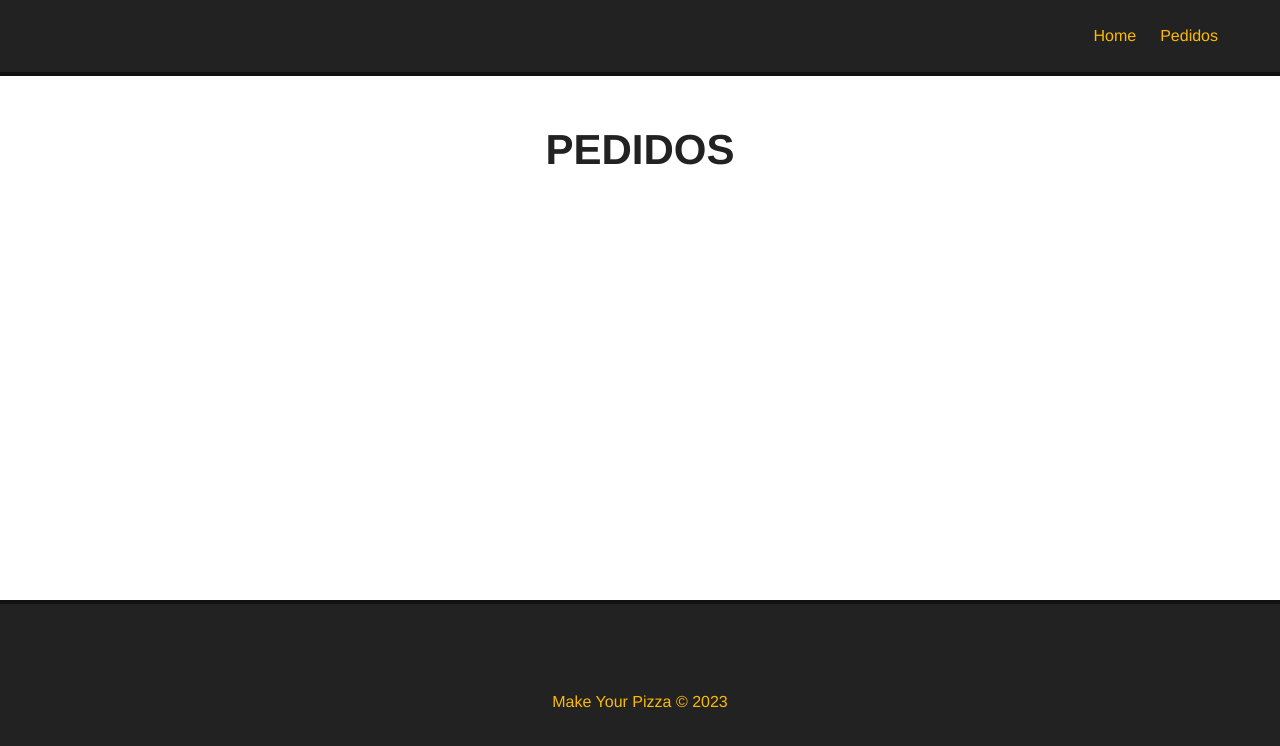
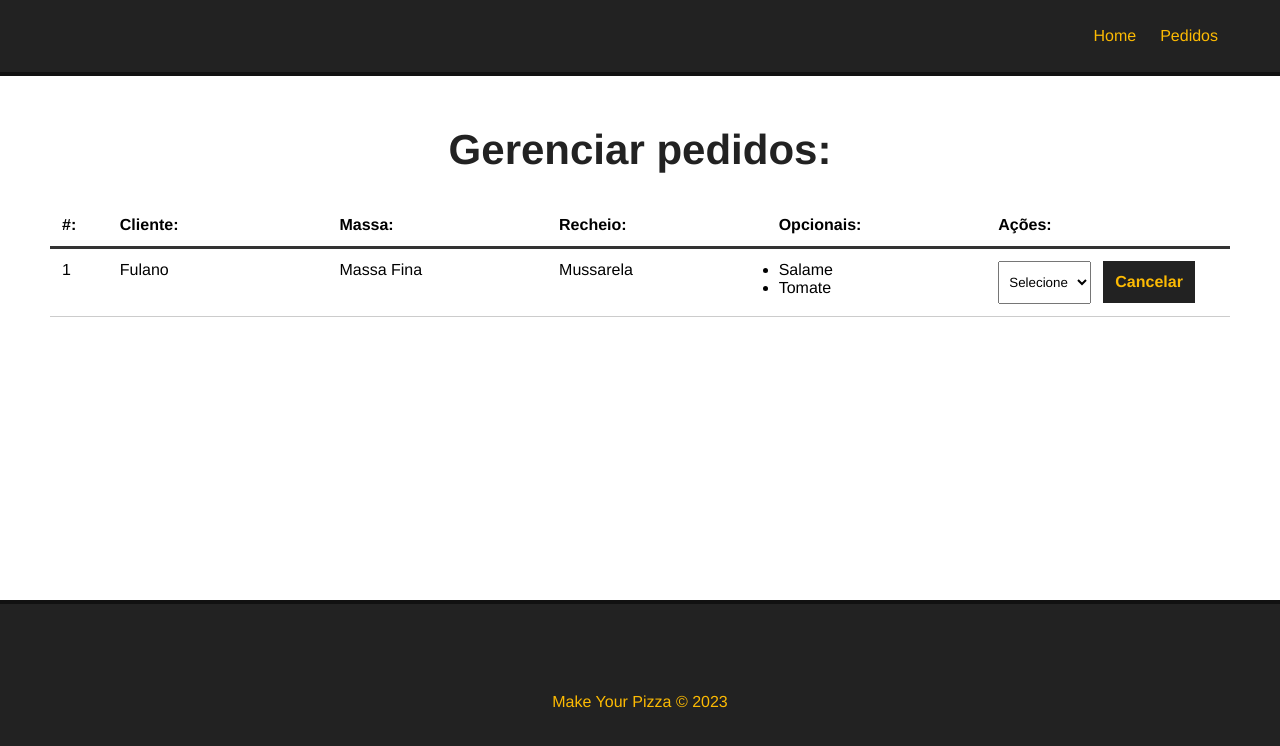
Before and after one commit to brnodionisio23/projeto-pizzaria, a Vue app: page /Pedidos in a window 1280 px wide. Shown: the top 746 px of the page. Built offline with nearby package versions, Linux system fonts and the light colour scheme.

Commit message:
Dashboard CSS

```diff
--- a/db/db.json
+++ b/db/db.json
@@ -141,6 +141,16 @@
       ],
       "status": "Solicitado",
       "id": 6
+    },
+    {
+      "nome": "futano",
+      "massa": "Fina",
+      "recheio": "Mussarela",
+      "opcionais": [
+        "Bacon"
+      ],
+      "status": "Solicitado",
+      "id": 7
     }
   ]
 }
--- /dev/null
+++ b/src/components/Dashboard.vue
@@ -0,0 +1,99 @@
+<template>
+    <div id="pizza-table">
+        <div>
+            <div id="pizza-table-heading">
+                <div class="order-id">#:</div>
+                <div>Cliente:</div>
+                <div>Massa:</div>
+                <div>Recheio:</div>
+                <div>Opcionais:</div>
+                <div>Ações:</div>
+            </div>
+        </div>
+        <div id="pizza-table-rows">
+            <div class="pizza-table-row">
+                <div class="order-number">1</div>
+                <div>Fulano</div>
+                <div>Massa Fina</div>
+                <div>Mussarela</div>
+                <div>
+                    <ul>
+                        <li>Salame</li>
+                        <li>Tomate</li>
+                    </ul>
+                </div>
+                <div>
+                    <select name="status" id="status">
+                        <option value="">Selecione</option>
+                    </select>
+                    <button class="delete-btn">Cancelar</button>
+                </div>
+            </div>
+
+        </div>
+    </div>
+</template>
+
+<script>
+export default {
+    name: "Dashboard"
+}
+</script>
+
+<style scoped>
+#pizza-table {
+    max-width: 1200px;
+    margin: 0 auto;
+}
+
+#pizza-table-heading,
+#pizza-table-rows,
+.pizza-table-row {
+    display: flex;
+    flex-wrap: wrap;
+}
+
+#pizza-table-heading {
+    font-weight: bold;
+    padding: 12px;
+    border-bottom: 3px solid #333;
+}
+
+.pizza-table-row {
+    width: 100%;
+    padding: 12px;
+    border-bottom: 1px solid #CCC;
+}
+
+#pizza-table-heading div,
+.pizza-table-row div {
+    width: 19%;
+}
+
+#pizza-table-heading .order-id,
+.pizza-table-row .order-number {
+    width: 5%;
+}
+
+select {
+    padding: 12px 6px;
+    margin-right: 12px;
+}
+
+.delete-btn {
+    background-color: #222;
+    color: #fcba03;
+    font-weight: bold;
+    border: 2px solid #222;
+    padding: 10px;
+    font-size: 16px;
+    margin: 0 auto;
+    cursor: pointer;
+    transition: .5s;
+}
+
+.delete-btn:hover {
+    background-color: transparent;
+    color: #222;
+}
+</style>
--- a/src/views/Pedidos.vue
+++ b/src/views/Pedidos.vue
@@ -1,5 +1,16 @@
 <template>
     <div class="main-container">
-        <h1>PEDIDOS</h1>
+        <h1>Gerenciar pedidos:</h1>
+        <Dashboard/>
     </div>
 </template>
+
+<script>
+import Dashboard from "../components/Dashboard.vue";
+export default {
+    name: "Pedidos",
+    components: {
+        Dashboard
+    }
+}
+</script>
```
